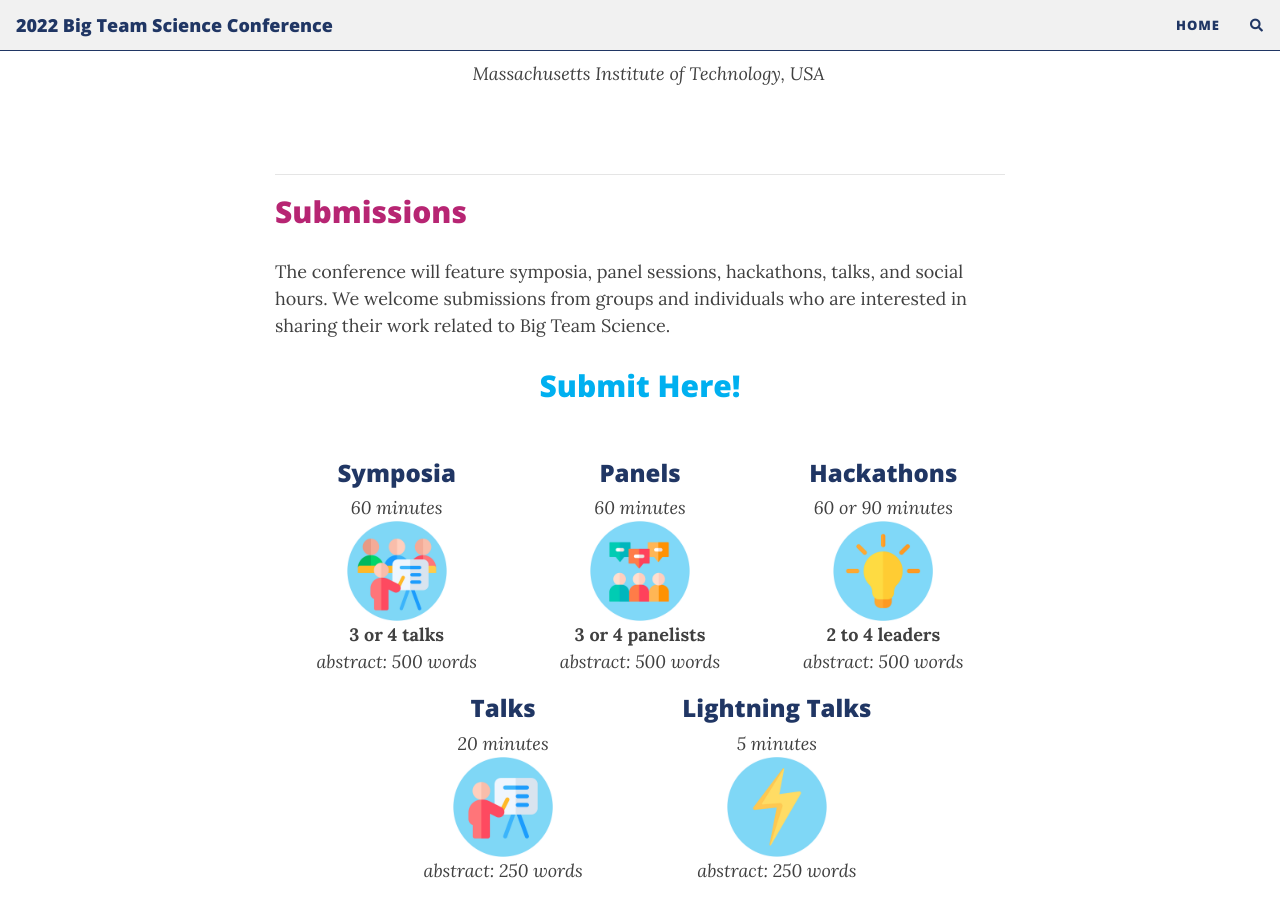
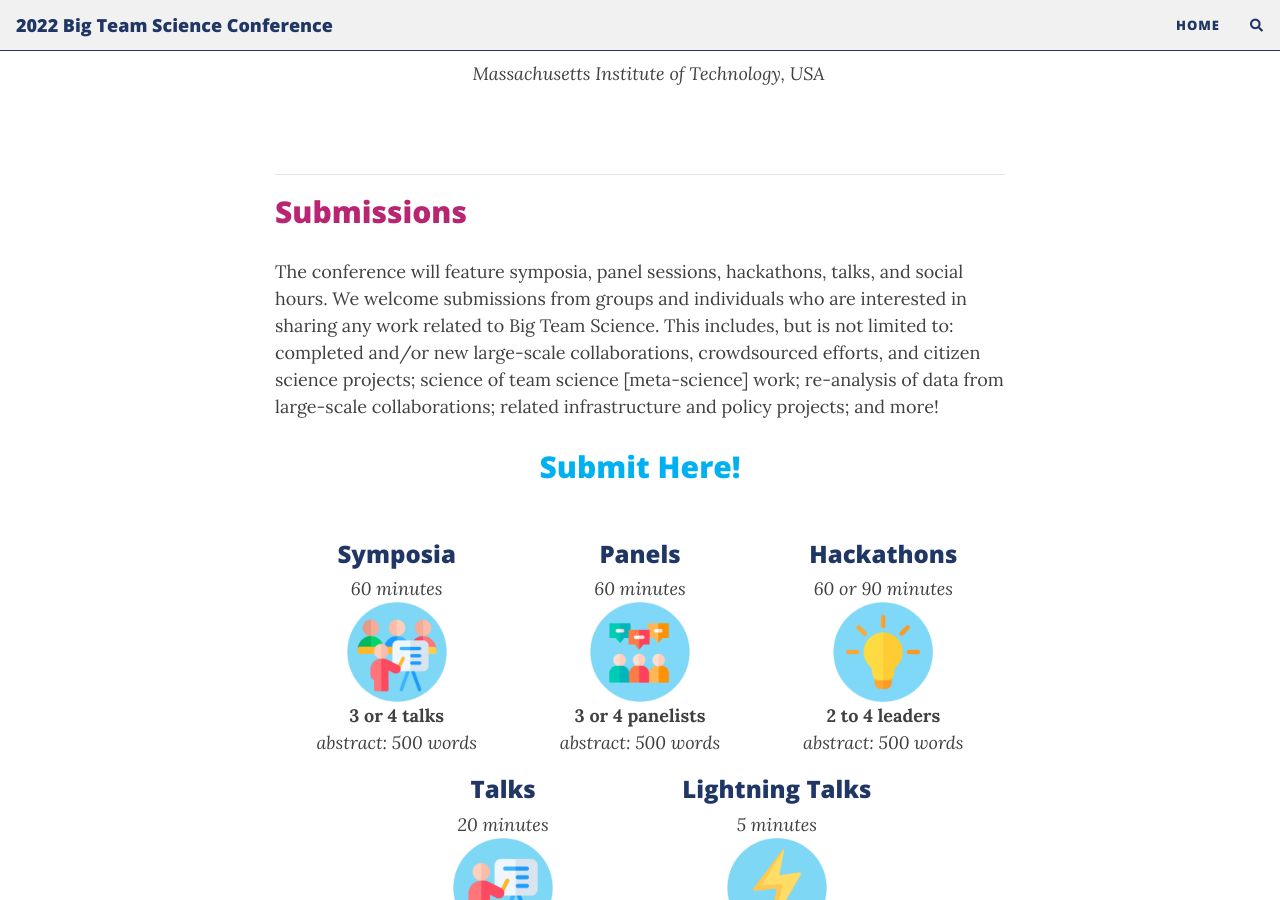
Before and after one commit to bigteamscienceconference/bigteamscienceconference.github.io, a Jekyll site: the page built from index.md, in a window 1280 px wide and 900 px high, scrolled down 2089 px. Built offline with Jekyll 4.4.1, drawn with Linux system fonts in a browser that asks for light colours; nearby versions of some CDN libraries; comment, search, counter and statistics services are not loaded.

Commit message:
add more info to submissions

```diff
--- a/index.md
+++ b/index.md
@@ -112,7 +112,7 @@ The goal of this two-day virtual conference is to bring together a multidiscipli
 ***
 ## Submissions
 
-The conference will feature symposia, panel sessions, hackathons, talks, and social hours. We welcome submissions from groups and individuals who are interested in sharing their work related to Big Team Science.
+The conference will feature symposia, panel sessions, hackathons, talks, and social hours. We welcome submissions from groups and individuals who are interested in sharing any work related to Big Team Science. This includes, but is not limited to: completed and/or new large-scale collaborations, crowdsourced efforts, and citizen science projects; science of team science [meta-science] work; re-analysis of data from large-scale collaborations; related infrastructure and policy projects; and more!
 
 <h2 align="center"><a href="https://docs.google.com/forms/d/e/1FAIpQLScIciauSbdMx7Es0Wnmp9ulOHGZtWlvaXinBm6mkLrd32WZyA/viewform?usp=sf_link" target="_blank">Submit Here!</a></h2>
 
```
